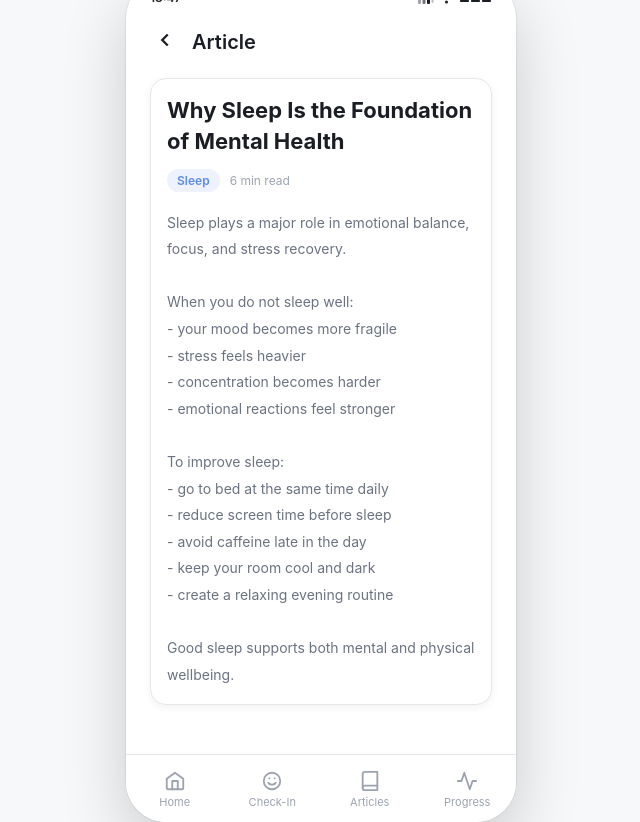
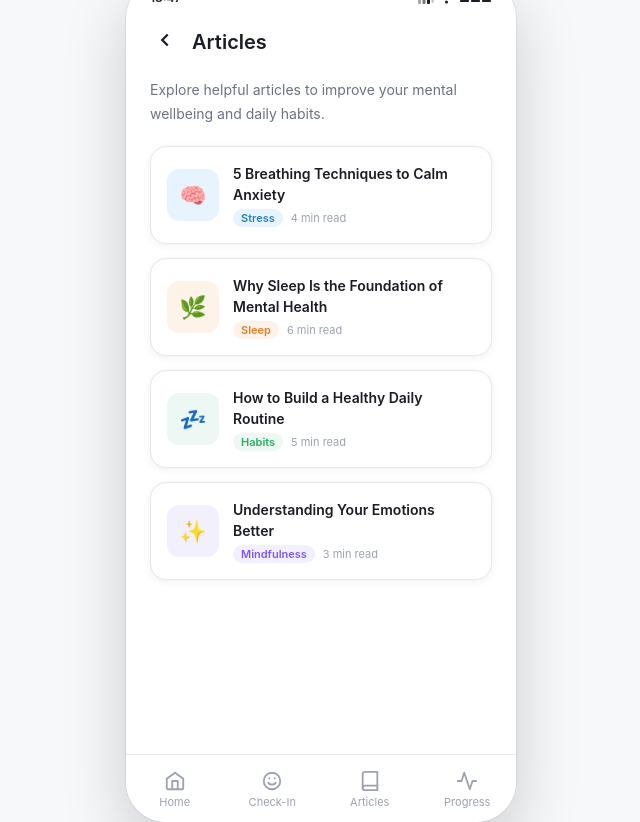
Before and after one commit to awaisq5/mind-check, a React (Vite) app in the folder client/: page /articles in a window 1280 px wide. Both pictures are taken after a click on the element 640 px from the left and 306 px from the top of the page. Shown: the whole page, without its empty margins (319-959 px from the left). Built offline with nearby package versions, Linux system fonts and the light colour scheme; no server answers.

Commit message:
Fix home article links and add external source links

```diff
--- a/client/src/pages/ArticleDetail.jsx
+++ b/client/src/pages/ArticleDetail.jsx
@@ -1,61 +1,117 @@
-import { useMemo } from 'react'
-import { useNavigate, useParams } from 'react-router-dom'
+import { useNavigate } from 'react-router-dom'
 import BottomNav from '../components/BottomNav'
-import { ARTICLES } from './Articles'
+import ArticleCard from '../components/ArticleCard'
 
-export default function ArticleDetail() {
+export const ARTICLES = [
+  {
+    id: 'breathing-techniques',
+    title: '5 Breathing Techniques to Calm Anxiety',
+    category: 'Stress',
+    readTime: 4,
+    sourceUrl: 'https://www.healthline.com/health/breathing-exercises-for-anxiety',
+    content: `
+Breathing techniques can help calm your mind and body during stressful moments.
+
+1. Box breathing:
+Inhale for 4 seconds, hold for 4, exhale for 4, hold for 4.
+
+2. 4-6 breathing:
+Inhale for 4 seconds and exhale slowly for 6 seconds.
+
+3. Deep belly breathing:
+Place one hand on your belly and breathe deeply so your stomach rises.
+
+4. Counted breathing:
+Focus only on your breath and count each inhale and exhale.
+
+5. Pause breathing:
+Take 3 slow breaths before reacting to stress.
+
+These exercises can help lower tension and bring your attention back to the present moment.
+    `.trim(),
+  },
+  {
+    id: 'sleep-foundation',
+    title: 'Why Sleep Is the Foundation of Mental Health',
+    category: 'Sleep',
+    readTime: 6,
+    sourceUrl: 'https://www.sleepfoundation.org/mental-health',
+    content: `
+Sleep plays a major role in emotional balance, focus, and stress recovery.
+
+When you do not sleep well:
+- your mood becomes more fragile
+- stress feels heavier
+- concentration becomes harder
+- emotional reactions feel stronger
+
+To improve sleep:
+- go to bed at the same time daily
+- reduce screen time before sleep
+- avoid caffeine late in the day
+- keep your room cool and dark
+- create a relaxing evening routine
+
+Good sleep supports both mental and physical wellbeing.
+    `.trim(),
+  },
+  {
+    id: 'healthy-daily-routine',
+    title: 'How to Build a Healthy Daily Routine',
+    category: 'Habits',
+    readTime: 5,
+    sourceUrl: 'https://www.verywellmind.com/how-to-build-a-routine-for-mental-health-5207995',
+    content: `
+A healthy routine creates structure and reduces mental overload.
+
+Start small:
+- wake up at a regular time
+- drink water in the morning
+- plan 2–3 key tasks
+- take short breaks during the day
+- include movement, even a short walk
+- wind down at night with a simple routine
+
+You do not need a perfect routine.
+A simple and repeatable structure is often more helpful than an ideal one.
+    `.trim(),
+  },
+  {
+    id: 'understanding-emotions',
+    title: 'Understanding Your Emotions Better',
+    category: 'Mindfulness',
+    readTime: 3,
+    sourceUrl: 'https://www.mindful.org/how-to-identify-and-understand-your-emotions/',
+    content: `
+Understanding your emotions starts with noticing them without judgment.
+
+Try asking yourself:
+- What am I feeling right now?
+- What triggered this feeling?
+- What do I need in this moment?
+- Is this emotion asking for rest, support, or space?
+
+Naming emotions can reduce their intensity.
+Instead of saying "I feel bad," try:
+- I feel anxious
+- I feel lonely
+- I feel overwhelmed
+- I feel disappointed
+
+Clarity creates calm.
+    `.trim(),
+  },
+]
+
+export default function Articles() {
   const navigate = useNavigate()
-  const { id } = useParams()
-
-  const article = useMemo(() => {
-    return ARTICLES.find((item) => item.id === id)
-  }, [id])
-
-  if (!article) {
-    return (
-      <>
-        <div className="screen">
-          <div style={{ display: 'flex', alignItems: 'center', gap: 12, padding: '20px 0 20px' }}>
-            <button
-              onClick={() => navigate('/articles')}
-              style={{
-                background: 'none',
-                border: 'none',
-                cursor: 'pointer',
-                padding: 4,
-                borderRadius: 8,
-              }}
-            >
-              <svg
-                width="22"
-                height="22"
-                viewBox="0 0 24 24"
-                fill="none"
-                stroke="var(--color-text)"
-                strokeWidth="2.5"
-              >
-                <polyline points="15 18 9 12 15 6" />
-              </svg>
-            </button>
-            <h2>Article Not Found</h2>
-          </div>
-
-          <p style={{ lineHeight: 1.7 }}>
-            The article you are looking for could not be found.
-          </p>
-        </div>
-
-        <BottomNav />
-      </>
-    )
-  }
 
   return (
     <>
       <div className="screen">
         <div style={{ display: 'flex', alignItems: 'center', gap: 12, padding: '20px 0 20px' }}>
           <button
-            onClick={() => navigate('/articles')}
+            onClick={() => navigate(-1)}
             style={{
               background: 'none',
               border: 'none',
@@ -75,44 +131,24 @@ export default function ArticleDetail() {
               <polyline points="15 18 9 12 15 6" />
             </svg>
           </button>
-          <h2>Article</h2>
+          <h2>Articles</h2>
         </div>
 
-        <div className="card">
-          <p
-            style={{
-              fontSize: 22,
-              fontWeight: 700,
-              color: 'var(--color-text)',
-              marginBottom: 12,
-              lineHeight: 1.4,
-            }}
-          >
-            {article.title}
-          </p>
+        <p style={{ marginBottom: 20, lineHeight: 1.7 }}>
+          Explore helpful articles to improve your mental wellbeing and daily habits.
+        </p>
 
-          <div style={{ display: 'flex', gap: 10, alignItems: 'center', marginBottom: 18 }}>
-            <span
-              style={{
-                fontSize: 12,
-                fontWeight: 600,
-                color: 'var(--color-primary)',
-                background: 'var(--color-primary-light)',
-                padding: '4px 10px',
-                borderRadius: 20,
-              }}
-            >
-              {article.category}
-            </span>
-
-            <span style={{ fontSize: 12, color: 'var(--color-text-muted)' }}>
-              {article.readTime} min read
-            </span>
-          </div>
-
-          <div style={{ whiteSpace: 'pre-line' }}>
-            <p style={{ lineHeight: 1.9 }}>{article.content}</p>
-          </div>
+        <div style={{ display: 'flex', flexDirection: 'column', gap: 14 }}>
+          {ARTICLES.map((article, i) => (
+            <ArticleCard
+              key={article.id}
+              id={article.id}
+              title={article.title}
+              category={article.category}
+              readTime={article.readTime}
+              index={i}
+            />
+          ))}
         </div>
       </div>
 
--- a/client/src/pages/Articles.jsx
+++ b/client/src/pages/Articles.jsx
@@ -8,6 +8,7 @@ export const ARTICLES = [
     title: '5 Breathing Techniques to Calm Anxiety',
     category: 'Stress',
     readTime: 4,
+    sourceUrl: 'https://www.healthline.com/health/breathing-exercises-for-anxiety',
     content: `
 Breathing techniques can help calm your mind and body during stressful moments.
 
@@ -34,6 +35,7 @@ These exercises can help lower tension and bring your attention back to the pres
     title: 'Why Sleep Is the Foundation of Mental Health',
     category: 'Sleep',
     readTime: 6,
+    sourceUrl: 'https://www.sleepfoundation.org/mental-health',
     content: `
 Sleep plays a major role in emotional balance, focus, and stress recovery.
 
@@ -58,6 +60,7 @@ Good sleep supports both mental and physical wellbeing.
     title: 'How to Build a Healthy Daily Routine',
     category: 'Habits',
     readTime: 5,
+    sourceUrl: 'https://www.verywellmind.com/how-to-build-a-routine-for-mental-health-5207995',
     content: `
 A healthy routine creates structure and reduces mental overload.
 
@@ -78,6 +81,7 @@ A simple and repeatable structure is often more helpful than an ideal one.
     title: 'Understanding Your Emotions Better',
     category: 'Mindfulness',
     readTime: 3,
+    sourceUrl: 'https://www.mindful.org/how-to-identify-and-understand-your-emotions/',
     content: `
 Understanding your emotions starts with noticing them without judgment.
 
--- a/client/src/pages/Home.jsx
+++ b/client/src/pages/Home.jsx
@@ -7,15 +7,16 @@ import { apiFetch } from '../lib/api'
 
 const ARTICLES = [
   {
+    id: 'breathing-techniques',
     title: '5 Breathing Techniques to Calm Anxiety',
     category: 'Stress',
     readTime: 4,
   },
   {
+    id: 'sleep-foundation',
     title: 'Why Sleep Is the Foundation of Mental Health',
     category: 'Sleep',
     readTime: 6,
-    index: 2,
   },
 ]
 
@@ -33,9 +34,7 @@ export default function Home() {
           setShowChatPrompt(true)
         }
       })
-      .catch(() => {
-        // keep silent so home screen still works even if chat status fails
-      })
+      .catch(() => {})
 
     return () => {
       active = false
@@ -274,7 +273,14 @@ export default function Home() {
 
         <div style={{ display: 'flex', flexDirection: 'column', gap: 10 }}>
           {ARTICLES.map((a, i) => (
-            <ArticleCard key={i} {...a} index={i} to="/articles" />
+            <ArticleCard
+              key={a.id}
+              id={a.id}
+              title={a.title}
+              category={a.category}
+              readTime={a.readTime}
+              index={i}
+            />
           ))}
         </div>
       </div>
```
